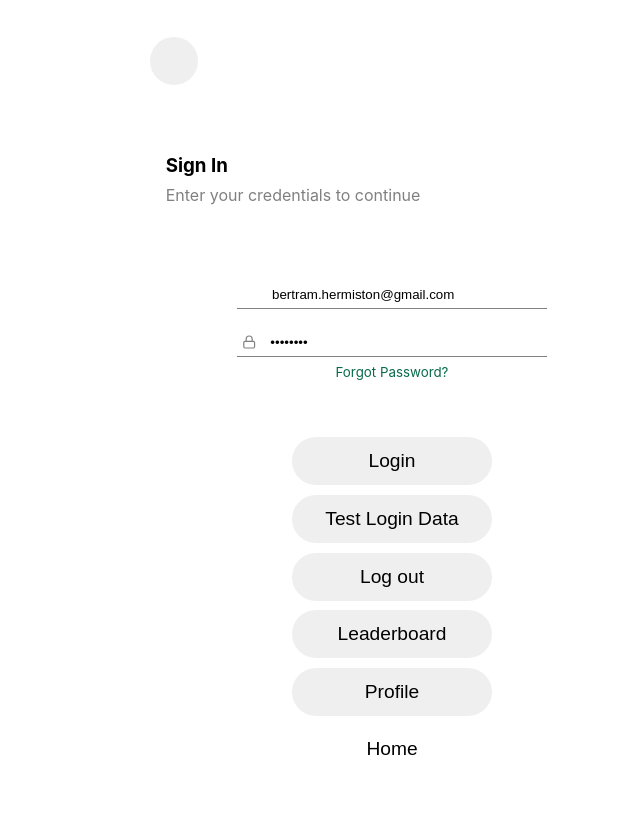
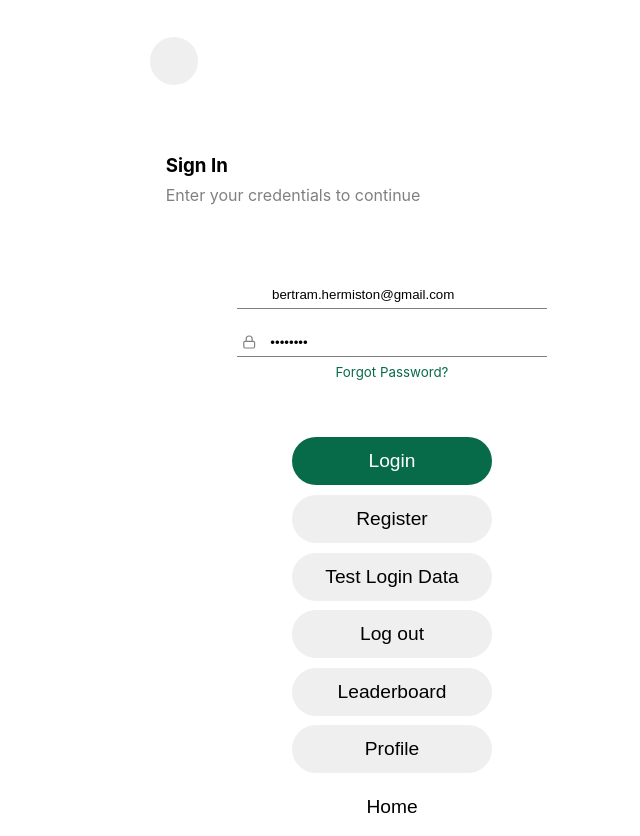
Before and after one commit to codeforsanjose/litter.ai, a React (Create React App) app in the folder client/: page /login in a window 1280 px wide. Shown: the whole page, without its empty margins (248-888 px from the left). Before the commit the page ends 800 px from the top, so only its background shows below. Built offline with nearby package versions, Linux system fonts and the light colour scheme; some icons are missing.

Commit message:
Added Register link.

```diff
--- a/client/src/Components/Login.jsx
+++ b/client/src/Components/Login.jsx
@@ -90,9 +90,13 @@ export default function Login({ user, setUser }) {
         <button
           type="button"
           onClick={handleLogin}
+          className="login-button"
         >
           Login
         </button>
+        <Link to="/register">
+          <button type="button">Register</button>
+        </Link>
         <button
           type="button"
           onClick={handleCheck}
--- a/client/src/css/Login.css
+++ b/client/src/css/Login.css
@@ -64,3 +64,8 @@
   width: 50vw;
   max-width: 200px;
 }
+
+.login-button {
+  background-color: var(--main-green);
+  color: white;
+}
```
